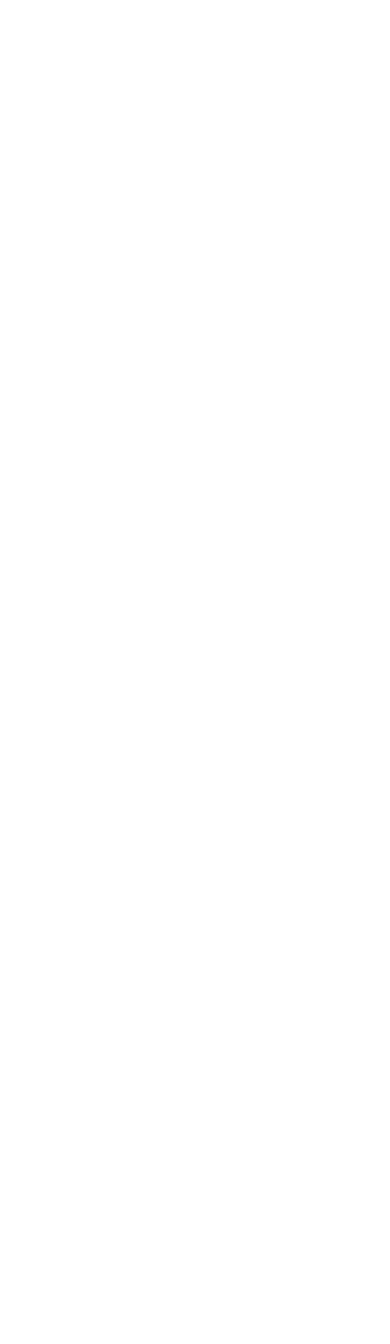
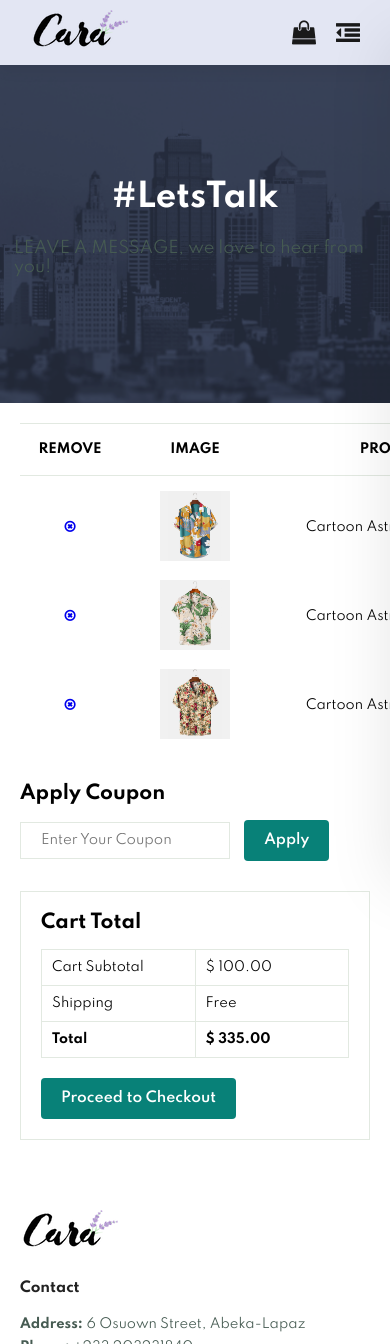
Before and after one commit to Fredasante/shopper, a plain HTML site: page cart.html in a window 390 px wide. Shown: the top 1344 px of the page. Before the commit the page ends 844 px from the top, so only its background shows below. Drawn offline with Linux system fonts and the light colour scheme.

Commit message:
Cart page added

```diff
--- a/cart.html
+++ b/cart.html
@@ -0,0 +1,184 @@
+<!DOCTYPE html>
+<html lang="en">
+  <head>
+    <meta charset="UTF-8" />
+    <meta name="viewport" content="width=device-width, initial-scale=1.0" />
+    <title>Shopper</title>
+    <link rel="stylesheet" href="style.css" />
+    <link
+      rel="stylesheet"
+      href="https://cdnjs.cloudflare.com/ajax/libs/font-awesome/4.7.0/css/font-awesome.min.css"
+    />
+  </head>
+  <body>
+    <nav id="header">
+      <a href="#">
+        <img src="img/logo.png" alt="logo" />
+      </a>
+
+      <div>
+        <ul id="navbar">
+          <li><a href="index.html">Home</a></li>
+          <li><a class="active" href="shop.html">Shop</a></li>
+          <li><a href="blog.html">Blog</a></li>
+          <li><a href="about.html">About</a></li>
+          <li><a href="contact.html">Contact</a></li>
+
+          <li>
+            <a id="lg-bag" href="cart.html"
+              ><i class="fa fa-shopping-bag"></i
+            ></a>
+          </li>
+          <a href="#" id="close"><i class="fa fa-times"></i></a>
+        </ul>
+      </div>
+
+      <div id="mobile">
+        <a href="cart.html"><i class="fa fa-shopping-bag"></i></a>
+        <i id="bar" class="fa fa-outdent"></i>
+      </div>
+    </nav>
+
+    <section id="page-header" class="about-header">
+      <h2>#LetsTalk</h2>
+      <p>LEAVE A MESSAGE, we love to hear from you!</p>
+    </section>
+
+    <section id="cart" class="section-p1">
+      <table width="100%">
+        <thead>
+          <tr>
+            <td>Remove</td>
+            <td>Image</td>
+            <td>Product</td>
+            <td>Price</td>
+            <td>Quantity</td>
+            <td>Subtotal</td>
+          </tr>
+        </thead>
+
+        <tbody>
+          <tr>
+            <td>
+              <a href="#"><i class="fa fa-times-circle-o"></i></a>
+            </td>
+            <td>
+              <img src="img/products/f1.jpg" alt="" />
+            </td>
+            <td>Cartoon Astronaut T-Shirt</td>
+            <td>$100. 00</td>
+            <td><input type="number" value="1" /></td>
+            <td>$100. 00</td>
+          </tr>
+          <tr>
+            <td>
+              <a href="#"><i class="fa fa-times-circle-o"></i></a>
+            </td>
+            <td>
+              <img src="img/products/f2.jpg" alt="" />
+            </td>
+            <td>Cartoon Astronaut T-Shirt</td>
+            <td>$100. 00</td>
+            <td><input type="number" value="1" /></td>
+            <td>$100. 00</td>
+          </tr>
+          <tr>
+            <td>
+              <a href="#"><i class="fa fa-times-circle-o"></i></a>
+            </td>
+            <td>
+              <img src="img/products/f3.jpg" alt="" />
+            </td>
+            <td>Cartoon Astronaut T-Shirt</td>
+            <td>$100. 00</td>
+            <td><input type="number" value="1" /></td>
+            <td>$100. 00</td>
+          </tr>
+        </tbody>
+      </table>
+    </section>
+
+    <section id="cart-add" class="section-p1">
+      <div id="coupon">
+        <h3>Apply Coupon</h3>
+        <div>
+          <input type="text" placeholder="Enter Your Coupon" />
+          <button class="normal">Apply</button>
+        </div>
+      </div>
+
+      <div id="subtotal">
+        <h3>Cart Total</h3>
+        <table>
+          <tr>
+            <td>Cart Subtotal</td>
+            <td>$ 100.00</td>
+          </tr>
+          <tr>
+            <td>Shipping</td>
+            <td>Free</td>
+          </tr>
+          <tr>
+            <td><strong>Total</strong></td>
+            <td><strong>$ 335.00</strong></td>
+          </tr>
+        </table>
+        <button class="normal">Proceed to Checkout</button>
+      </div>
+    </section>
+
+    <footer class="section-p1">
+      <div class="col">
+        <img class="logo" src="img/logo.png" alt="logo" />
+        <h4>Contact</h4>
+        <p><strong>Address: </strong>6 Osuown Street, Abeka-Lapaz</p>
+        <p><strong>Phone: </strong>+233 203231840</p>
+        <p><strong>Hours: </strong>10:00 am - 6:00 pm, Mon-Sat.</p>
+        <div class="follow">
+          <h4>Follow Us</h4>
+          <div class="icons">
+            <i class="fa fa-facebook"></i>
+            <i class="fa fa-instagram"></i>
+            <i class="fa fa-twitter"></i>
+            <i class="fa fa-whatsapp"></i>
+          </div>
+        </div>
+      </div>
+
+      <div class="col">
+        <h4>About</h4>
+        <a href="#">About</a>
+        <a href="#">Delivery Information</a>
+        <a href="#">Privacy Policy</a>
+        <a href="#">Terms & Conditions</a>
+        <a href="#">Contact Us</a>
+      </div>
+
+      <div class="col">
+        <h4>My Account</h4>
+        <a href="#">Sign In</a>
+        <a href="#">View Cart</a>
+        <a href="#">WishList</a>
+        <a href="#">Track my order</a>
+        <a href="#">Help</a>
+      </div>
+
+      <div class="col install">
+        <h4>Install App</h4>
+        <p>From App Store or Google Play</p>
+        <div class="row">
+          <img src="/img/pay/app.jpg" alt="App store download" />
+          <img src="/img/pay/play.jpg" alt="Google play download" />
+        </div>
+        <p>Secured Payment Gateway</p>
+        <img src="/img/pay/pay.png" alt="Payment Gateway" />
+      </div>
+
+      <div class="copyright">
+        <p>Copyright 2023, Cara Ecommerce solutions</p>
+      </div>
+    </footer>
+
+    <script src="js/script.js"></script>
+  </body>
+</html>
--- a/style.css
+++ b/style.css
@@ -796,7 +796,117 @@ textarea {
   color: black;
 }
 
-/* cart psage */
+/* cart page */
+#cart {
+  overflow-x: auto;
+}
+
+#cart table {
+  width: 100%;
+  border-collapse: collapse;
+  table-layout: fixed;
+  white-space: nowrap;
+}
+
+#cart table img {
+  width: 70px;
+}
+
+#cart table td:nth-child(1) {
+  width: 100px;
+  text-align: center;
+}
+#cart table td:nth-child(2) {
+  width: 150px;
+  text-align: center;
+}
+#cart table td:nth-child(3) {
+  width: 250px;
+  text-align: center;
+}
+#cart table td:nth-child(4),
+#cart table td:nth-child(5),
+#cart table td:nth-child(6) {
+  width: 150px;
+  text-align: center;
+}
+
+#cart table td:nth-child(5) input {
+  width: 70px;
+  padding: 10px 5px 10px 15px;
+}
+
+#cart table thead {
+  border: 1px solid #e2e9e1;
+  border-left: none;
+  border-right: none;
+}
+
+#cart table thead td {
+  font-weight: 700;
+  text-transform: uppercase;
+  font-size: 13px;
+  padding: 18px 0;
+}
+
+#cart table tbody tr td {
+  padding-top: 15px;
+}
+
+#cart table tbody td {
+  font-size: 13px;
+}
+
+#cart-add {
+  display: flex;
+  flex-wrap: wrap;
+  justify-content: space-between;
+}
+
+#coupon {
+  width: 50%;
+  margin-bottom: 30px;
+}
+
+#coupon h3,
+#subtotal h3 {
+  padding-bottom: 15px;
+}
+
+#coupon input {
+  padding: 10px 20px;
+  outline: none;
+  width: 60%;
+  margin-right: 10px;
+  border: 1px solid #e2e9e1;
+}
+
+#coupon button,
+#subtotal button {
+  background: #088178;
+  color: white;
+  padding: 12px 20px;
+}
+
+#subtotal {
+  width: 50%;
+  margin-bottom: 30px;
+  border: 1px solid #e2e9e1;
+  padding: 30px;
+}
+
+#subtotal table {
+  border-collapse: collapse;
+  width: 100%;
+  margin-bottom: 20px;
+}
+
+#subtotal table td {
+  width: 50%;
+  border: 1px solid #e2e9e1;
+  padding: 10px;
+  font-size: 13px;
+}
 
 /* media query - ipad */
 @media (max-width: 799px) {
@@ -1009,4 +1119,18 @@ textarea {
     width: 100%;
     margin-bottom: 30px;
   }
+
+  /* cart page */
+  #cart-add {
+    flex-direction: column;
+  }
+
+  #coupon {
+    width: 100%;
+  }
+
+  #subtotal {
+    width: 100%;
+    padding: 20px;
+  }
 }
```
